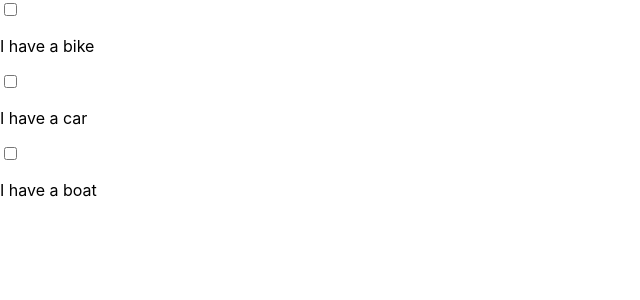
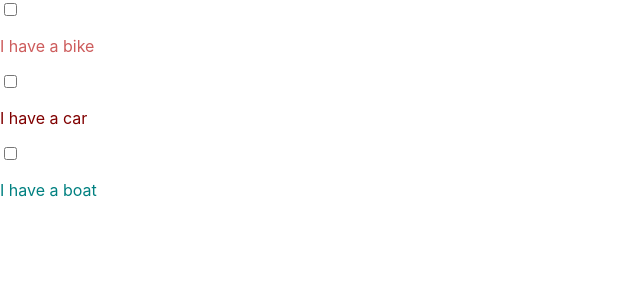
Before and after one commit to Viv-Iam/React-to-do-list, a React (Create React App) app: page / in a window 1280 px wide. Shown: the top 300 px of the page, without its empty margins (0-640 px from the left). Built offline with nearby package versions, Linux system fonts and the light colour scheme.

Commit message:
Add checkboxes and hard coded values

```diff
--- a/src/App.js
+++ b/src/App.js
@@ -5,9 +5,9 @@ import './App.css';
 function App() {
   return (
     <div>
-    <input type="checkbox" /> <p>I have a bike</p>
-    <input type="checkbox" /> <p>I have a car</p>
-    <input type="checkbox" /> <p>I have a boat</p>
+    <input type="checkbox"/> <p className='p1'>I have a bike</p>
+    <input type="checkbox"/> <p className='p2'>I have a car</p>
+    <input type="checkbox"/> <p className='p3'>I have a boat</p>
     </div>
   )
 }
```
